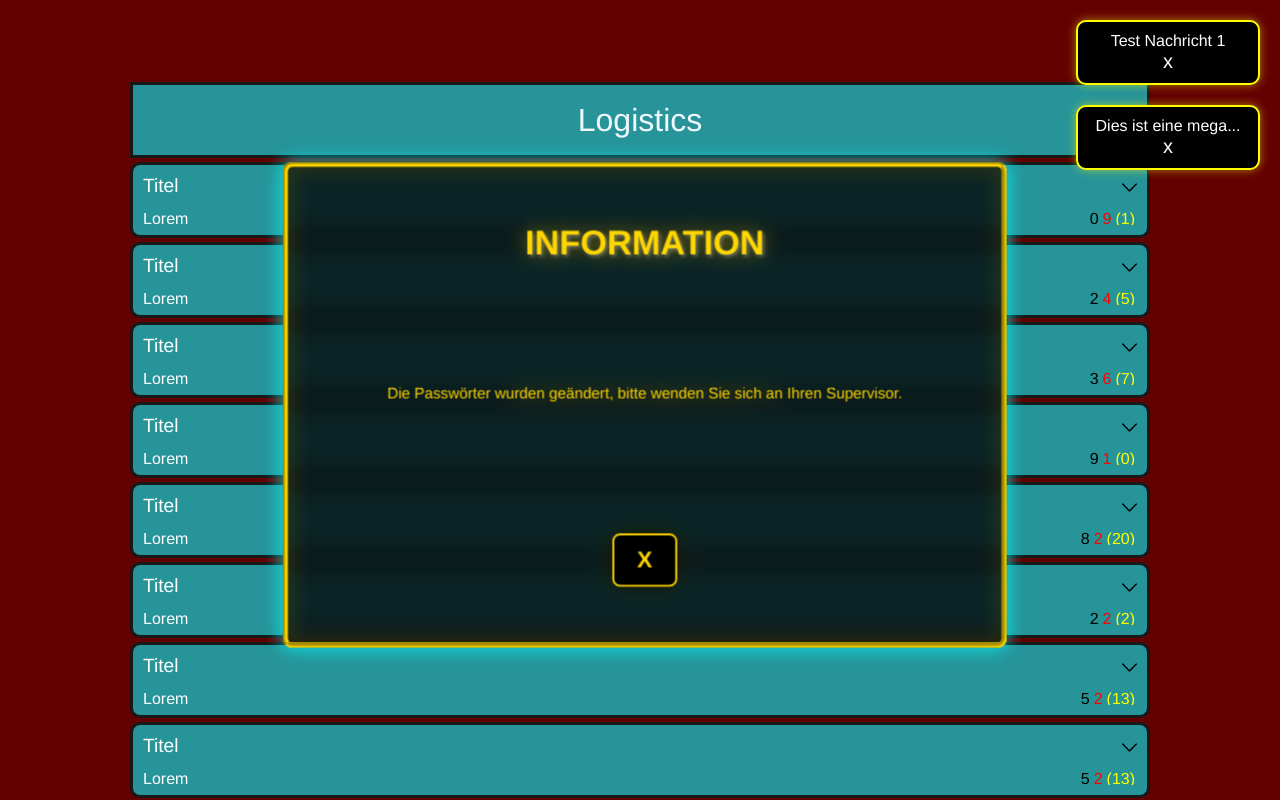
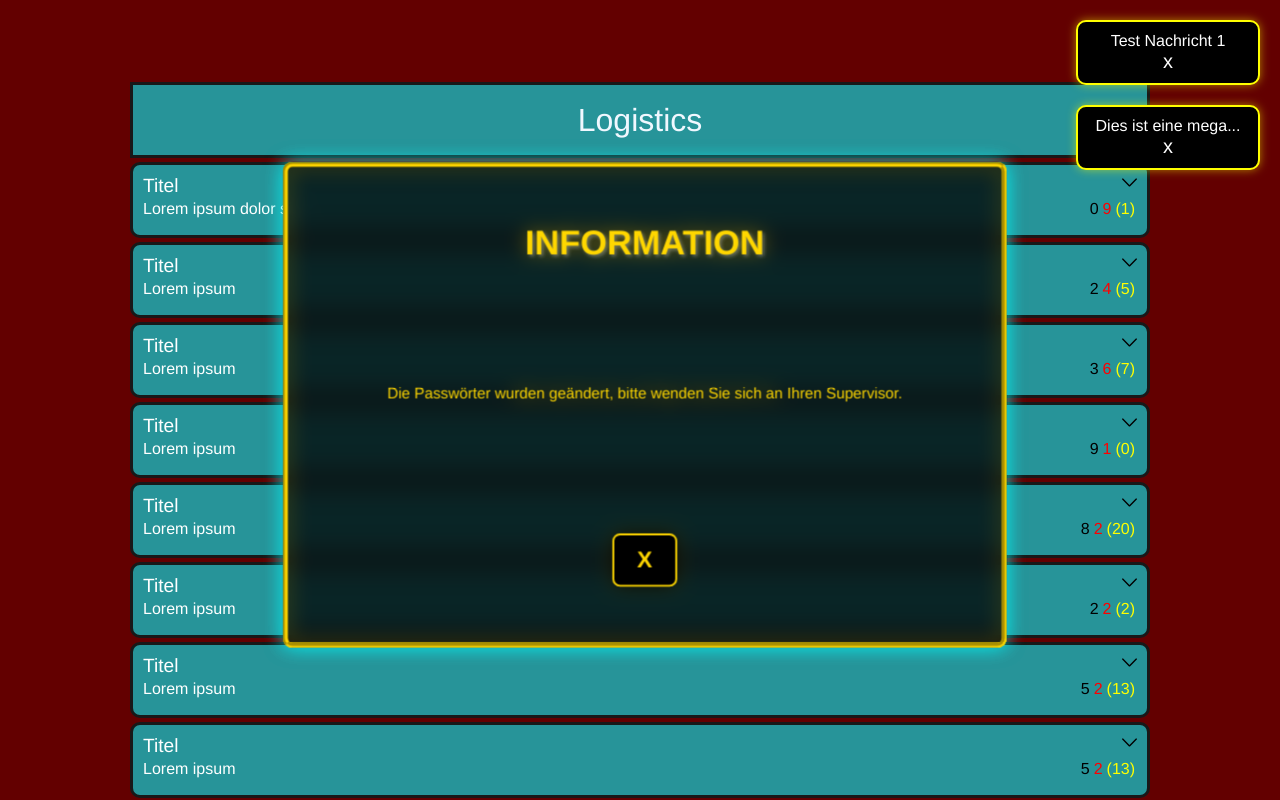
Before and after one commit to Jyods/JSStrafregister, a Vue app: page /logistics in a window 1280 px wide. Shown: the top 800 px of the page. Built offline with nearby package versions, Linux system fonts and the light colour scheme; no server answers.

Commit message:
Added shortend desc & changed gap height

```diff
--- a/src/components/LogisticItem.vue
+++ b/src/components/LogisticItem.vue
@@ -41,6 +41,13 @@ const realStock = computed(() => {
     return props.inStock - props.inUse;
 });
 
+const shortendDescription = computed(() => {
+    if(props.description.length > 20) {
+        return props.description.substring(0, 20) + "...";
+    }
+    return props.description;
+});
+
 const expanded = ref(false);
 
 
@@ -81,7 +88,7 @@ const expanded = ref(false);
                 {{ props.title }}
             </p>
             <p class="description grid-1-2">
-                {{ props.description }}
+                {{ shortendDescription }}
             </p>
             <p class="arrowDown grid-3-1">
                 <IconArrowDown class="grid-3-1"/>
@@ -126,8 +133,8 @@ const expanded = ref(false);
 
 .grid {
     display: grid;
-    grid-template-columns: 50px auto max-content;
-    grid-template-rows: 25px 25px;
+    grid-template-columns: max-content auto max-content;
+    grid-template-rows: 15px 30px;
     grid-gap: 10px;
 }
 
--- a/src/views/LogisticsView.vue
+++ b/src/views/LogisticsView.vue
@@ -5,7 +5,7 @@ import LogisticItem from '../components/LogisticItem.vue';
 const items = ref([
     {
         title: "Titel",
-        description: "Lorem ipsum",
+        description: "Lorem ipsum dolor sit amet, consectetur adipiscing elit. Sed vitae nis lacinia, aliquam nisl quis, aliquam nisl. Nul lamcorper, nisl quis ali quam n iaculis, nisl nisl aliquet nisl, quis aliquam nisl nisl nisl. Nunc nisl nisl, aliquam quis",
         image: "Test",
         inStock: "9",
         ordered: "1",
```
